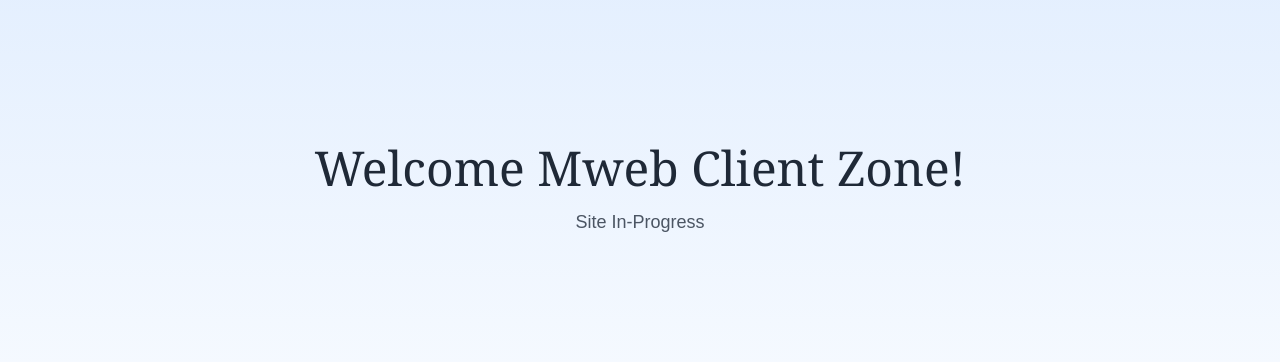
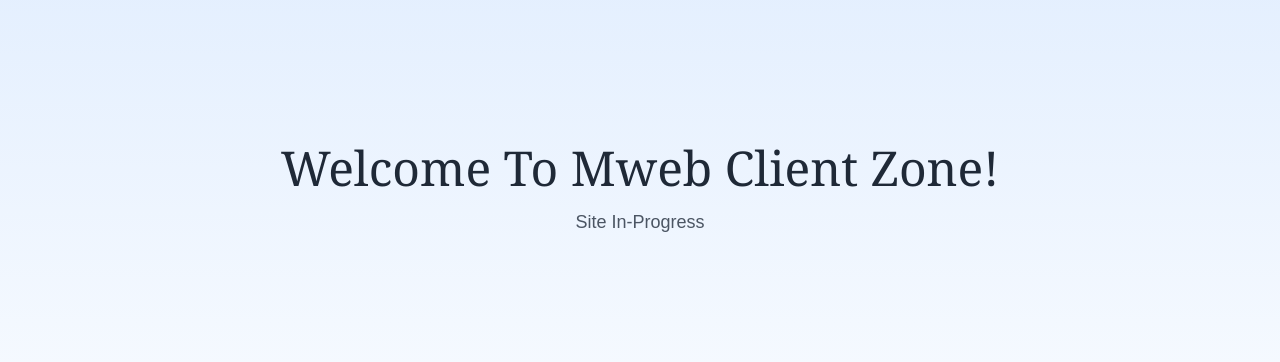
Before and after one commit to mwebcode/mweb-client-zone, a Next.js app: page / in a window 1280 px wide. Shown: the part 210-572 px from the top of the page. Built offline with nearby package versions, Linux system fonts and the light colour scheme.

Commit message:
Hiding the My Service Accounts table from the Home page

```diff
--- a/app/page.tsx
+++ b/app/page.tsx
@@ -4,7 +4,7 @@ export default function Home() {
     <>
        <div className=''>
            <div className="flex flex-col items-center justify-center h-screen bg-gradient-to-b from-blue-100 to-white">
-               <h1 className="text-5xl font-serif text-gray-800">Welcome Mweb Client Zone!</h1>
+               <h1 className="text-5xl font-serif text-gray-800">Welcome To Mweb Client Zone!</h1>
                <p className="mt-4 text-lg text-gray-600 text-center max-w-md">
                    Site In-Progress
                </p>
```
